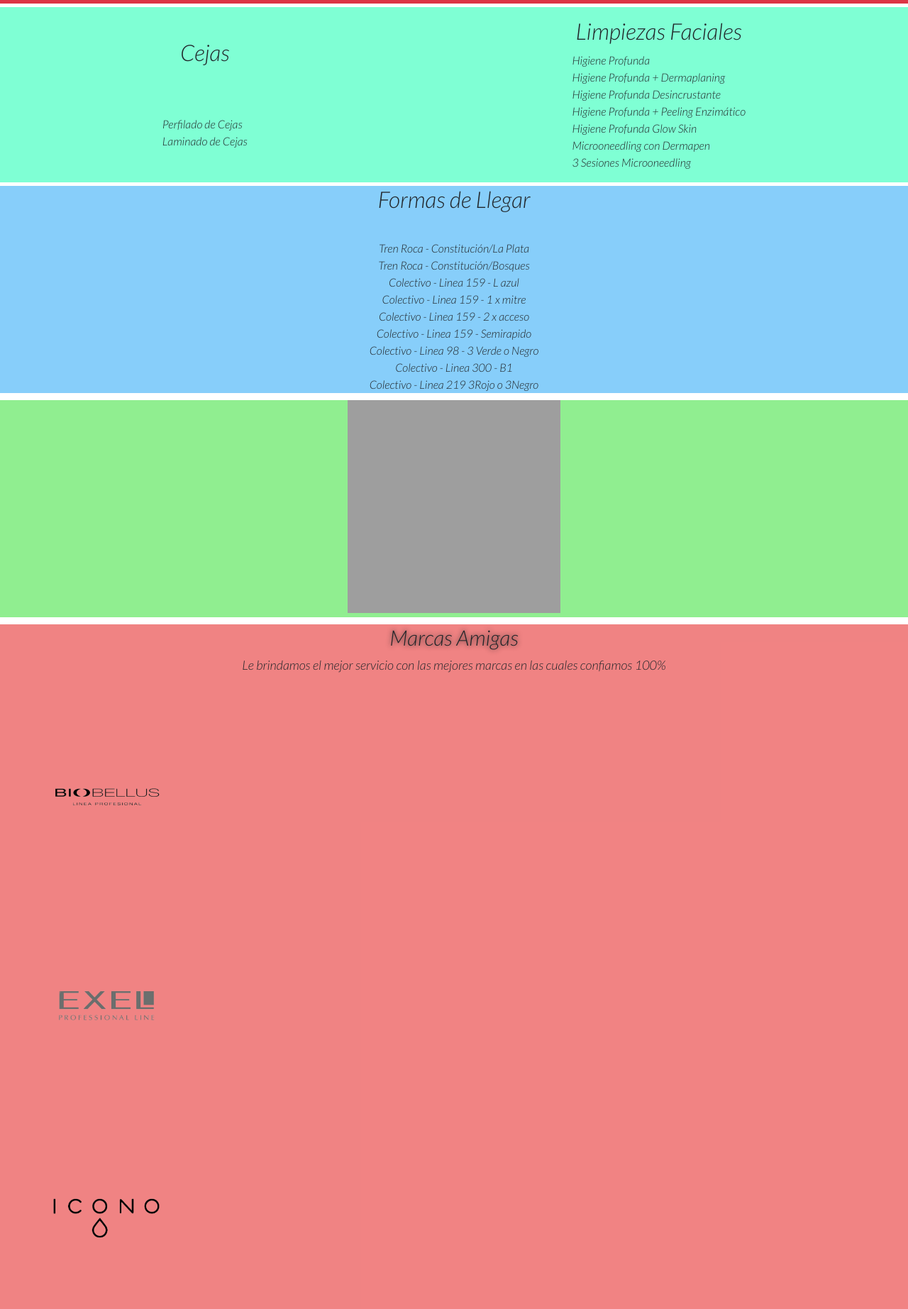
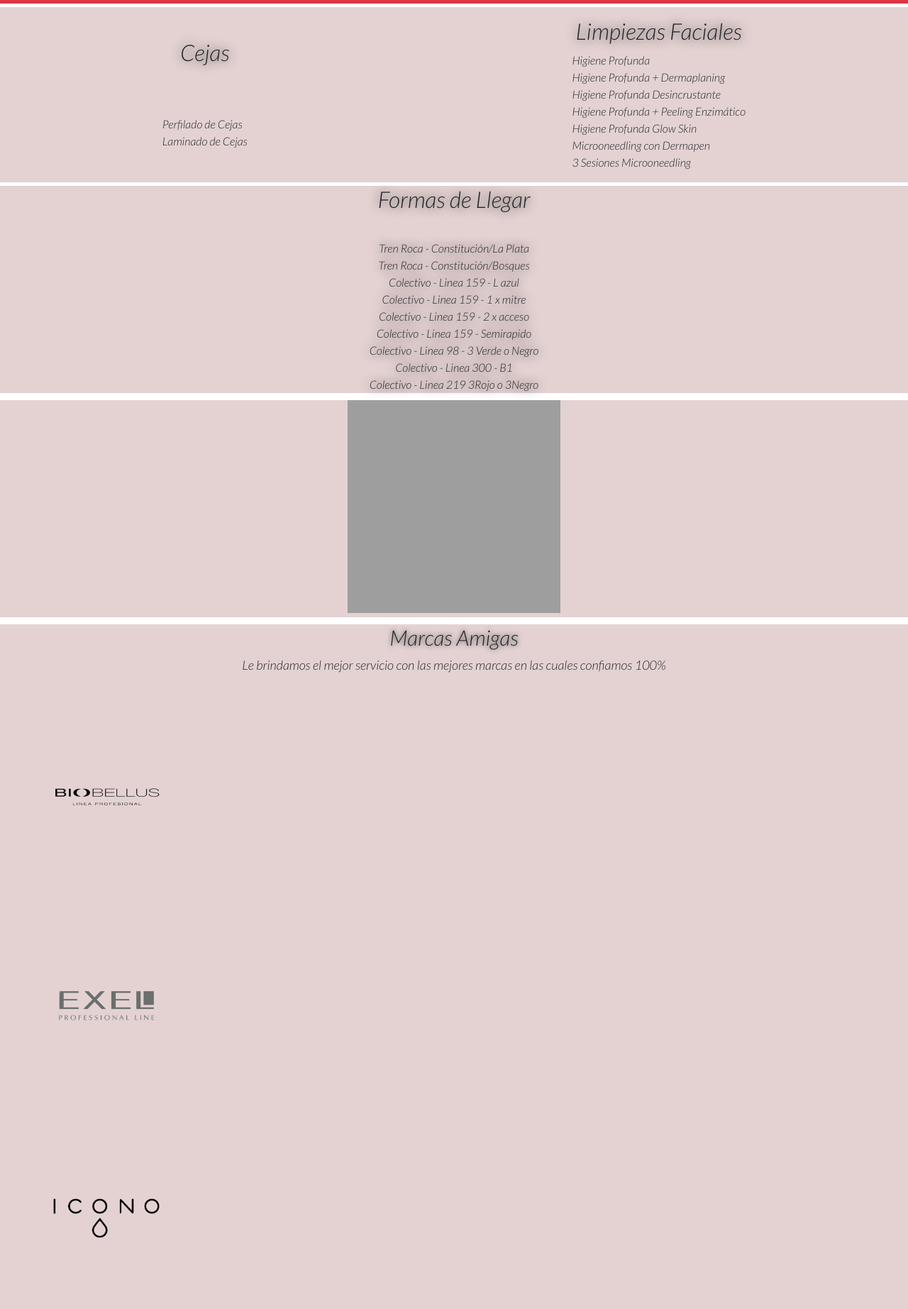
Before and after one commit to Leandr022/Kahla-Beauty, a plain HTML site: page paginas/servicios.html in a window 1280 px wide. Shown: the part 112-1957 px from the top of the page at 71% size. Drawn offline with nearby package versions, Linux system fonts and the light colour scheme; grey boxes are pictures that could not be loaded.

Commit message:
arreglos de backgraundcolor

```diff
--- a/css/style.css
+++ b/css/style.css
@@ -75,7 +75,7 @@ footer{
     font-size: x-large;
     padding: 30px;
     margin-top: 10px;
-    background-color: lightblue;
+    background-color: rgba(196, 157, 157, 0.459);
     display: flex;
     justify-content: space-evenly;
     align-items: center;
@@ -319,7 +319,7 @@ img{
 /* SERVICIOS*/
 
 .container-servicios{
-    background-color: aquamarine;
+    background-color: rgba(196, 157, 157, 0.459);
     margin-top: 5px;
     display: flex;
     justify-content: space-around;
@@ -335,18 +335,23 @@ img{
 
 .servicios h2{
     margin: 10px 0px;
+    text-shadow: 0 0 15px #222222
 }
 
 .servicios li{
     list-style-type: none;
 }
 .container-como-llegar{
-    background-color: lightskyblue;
+    background-color: rgba(196, 157, 157, 0.459);
     margin-top: 5px;
     display: flex;
     flex-direction: column;
     justify-items: center;
     align-items: center;
+}
+
+.container-como-llegar{
+    text-shadow: 0 0 15px #222222
 }
 
 .transportes{
@@ -359,7 +364,7 @@ img{
 
 .mapa-ubicacion{
     text-align: center;
-    background-color: lightgreen;
+    background-color: rgba(196, 157, 157, 0.459);
     margin-top: 10px;
 }
 
@@ -370,7 +375,7 @@ img{
 
 .container-marcas{
     margin-top: 10px;
-    background-color: rgba(238, 109, 109, 0.849);
+    background-color: rgba(196, 157, 157, 0.459);
 }
 
 .container-marcas h2{
@@ -402,7 +407,7 @@ img{
 
 @media screen and (max-width: 576px) {
     .container-pieles{
-        background-color: lightgreen;
+        background-color: rgba(196, 157, 157, 0.459);
         display: flex;
         flex-direction: column;
         justify-content: center;
@@ -456,7 +461,7 @@ img{
 
     .container-nosotros{
         margin-top: 20px;
-        background-color: lightyellow;
+        background-color: rgba(196, 157, 157, 0.459);
         display: flex;
         align-items: center;
         flex-direction: column;
@@ -471,6 +476,7 @@ img{
         margin-bottom: 15px;
     }
 
+
     footer{
         display: flex;
         flex-direction: column;
```
